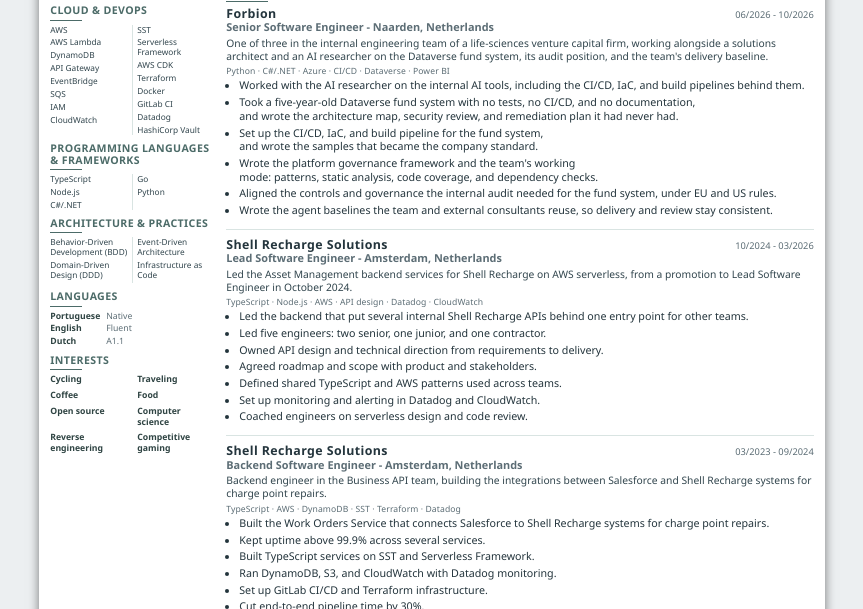
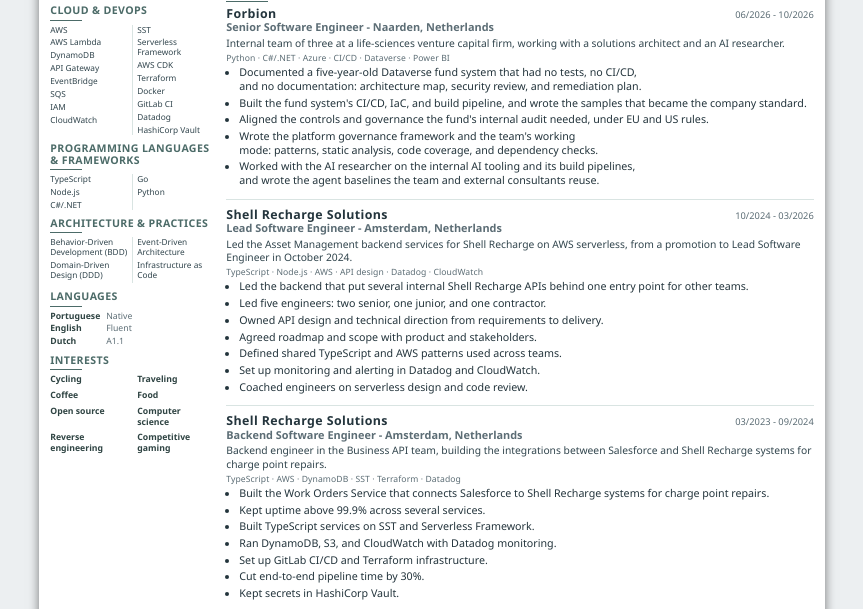
Before and after one commit to raulcorreia7/cv_v2, a website: page src/resume.html in a window 1280 px wide. Shown: the part 169-778 px from the top of the page, without its empty margins (208-1071 px from the left). Drawn offline with Linux system fonts and the light colour scheme.

Commit message:
refactor(resume): rewrite the forbion entry to cv practice
Six dense bullets and a two-line scope for a five-month role. The entry now opens with a one-line scope, then five bullets in impact order: the legacy system reversal, the CI/CD and IaC baseline, the audit controls, the governance framework and working mode, and the AI tooling with the agent baselines last.

Each bullet starts with a distinct verb (Documented, Built, Aligned, Wrote, Worked), and every claim names the artifact rather than the effort. Repetition of wrote and worked is reduced from five occurrences to two.

```diff
--- a/src/resume.html
+++ b/src/resume.html
@@ -278,15 +278,14 @@ a:hover { text-decoration: underline; }
             <p class="entry__dates">06/2026 - 10/2026</p>
           </div>
           <p class="entry__role">Senior Software Engineer - Naarden, Netherlands</p>
-          <p class="entry__summary">One of three in the internal engineering team of a life-sciences venture capital firm, working alongside a solutions architect and an AI researcher on the Dataverse fund system, its audit position, and the team's delivery baseline.</p>
+          <p class="entry__summary">Internal team of three at a life-sciences venture capital firm, working with a solutions architect and an AI researcher.</p>
           <p class="tech">Python · C#/.NET · Azure · CI/CD · Dataverse · Power BI</p>
           <ul class="points">
-            <li>Worked with the AI researcher on the internal AI tools, including the CI/CD, IaC, and build pipelines behind them.</li>
-            <li>Took a five-year-old Dataverse fund system with no tests, no CI/CD, and no documentation, and wrote the architecture map, security review, and remediation plan it had never had.</li>
-            <li>Set up the CI/CD, IaC, and build pipeline for the fund system, and wrote the samples that became the company standard.</li>
+            <li>Documented a five-year-old Dataverse fund system that had no tests, no CI/CD, and no documentation: architecture map, security review, and remediation plan.</li>
+            <li>Built the fund system's CI/CD, IaC, and build pipeline, and wrote the samples that became the company standard.</li>
+            <li>Aligned the controls and governance the fund's internal audit needed, under EU and US rules.</li>
             <li>Wrote the platform governance framework and the team's working mode: patterns, static analysis, code coverage, and dependency checks.</li>
-            <li>Aligned the controls and governance the internal audit needed for the fund system, under EU and US rules.</li>
-            <li>Wrote the agent baselines the team and external consultants reuse, so delivery and review stay consistent.</li>
+            <li>Worked with the AI researcher on the internal AI tooling and its build pipelines, and wrote the agent baselines the team and external consultants reuse.</li>
           </ul>
         </article>
         <article class="entry">
```
